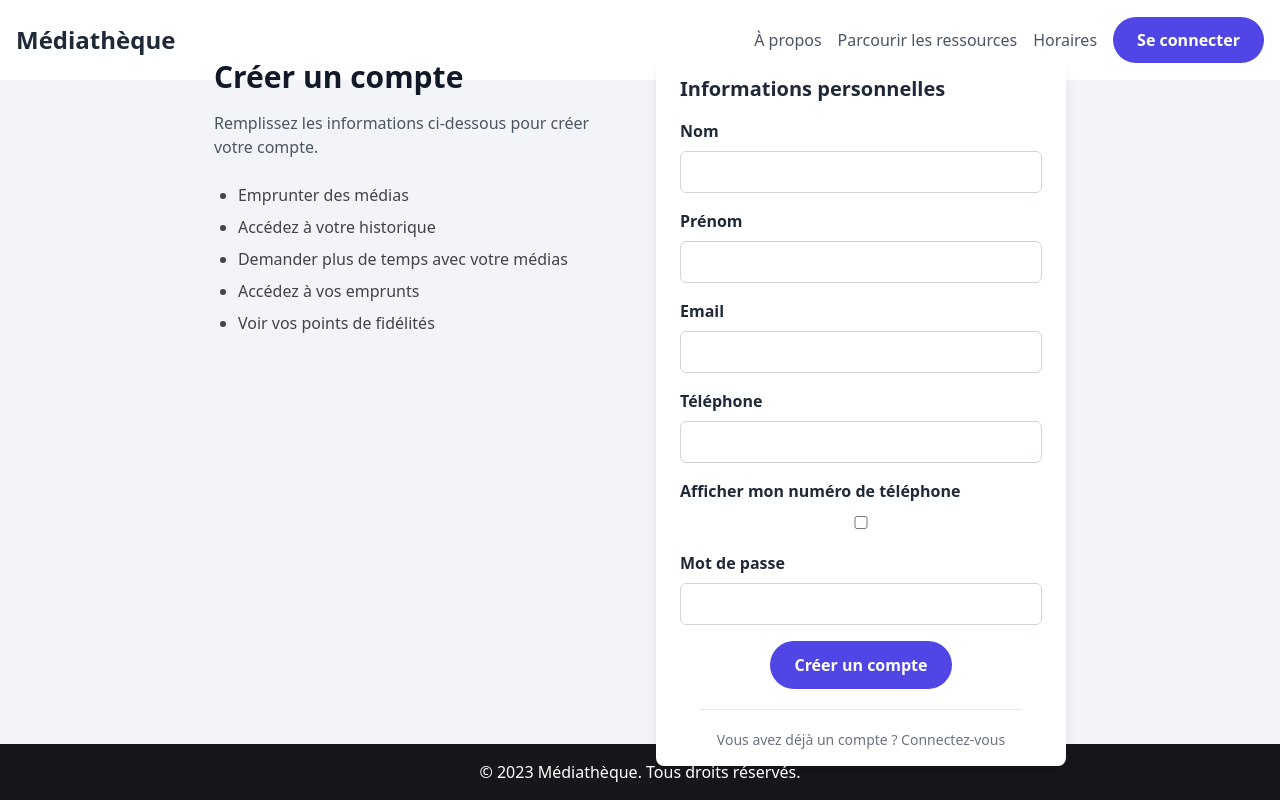
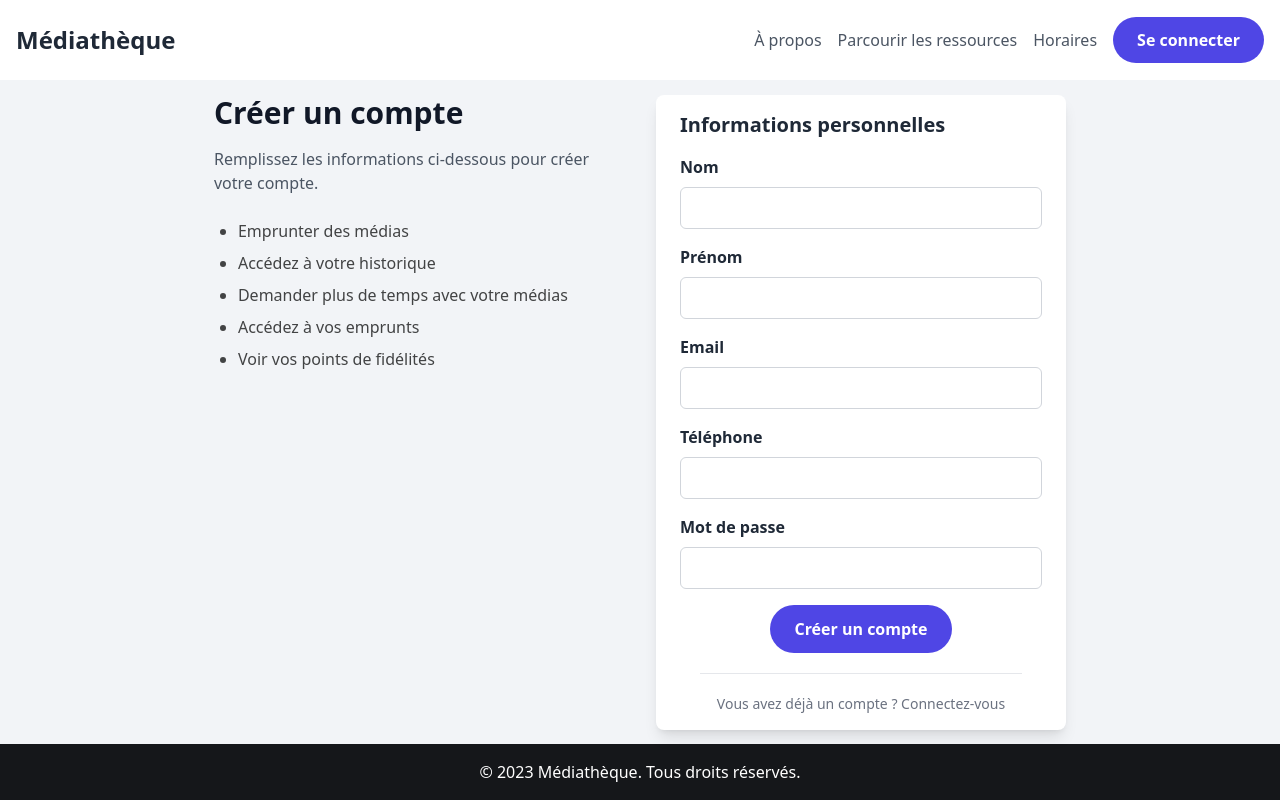
Before and after one commit to Florian-JAUNET/AP3-site-WEB-MediaSphere, a PHP site: the page made by views/user/signup.php in a window 1280 px wide. Run offline with PHP 8.4, Linux system fonts and the light colour scheme; the template is opened without the code that fills it, so the values that code supplies are empty; some libraries are stand-ins or nearby versions; some web fonts are replaced.

Commit message:
Retrait de la checkbox de visualisation du num tel

```diff
--- a/views/user/signup.php
+++ b/views/user/signup.php
@@ -51,10 +51,10 @@
                         <input type="tel" id="telephone" name="telephone" class="w-full px-4 py-2 border border-gray-300 rounded-md focus:outline-none focus:ring-blue-500 focus:border-blue-500" require>
                     </div>
 
-                    <div class="mb-4">
+                    <!-- <div class="mb-4">
                         <label for="show-num-tel" class="block text-gray-800 font-semibold mb-2">Afficher mon numéro de téléphone</label>
                         <input type="checkbox" id="show-num-tel" name="show-num-tel" class="w-full px-4 py-2 border border-gray-300 rounded-md focus:outline-none focus:ring-blue-500 focus:border-blue-500">
-                    </div>
+                    </div> -->
 
                     <div class="mb-4">
                         <label for="password" class="block text-gray-800 font-semibold mb-2">Mot de passe</label>
```
